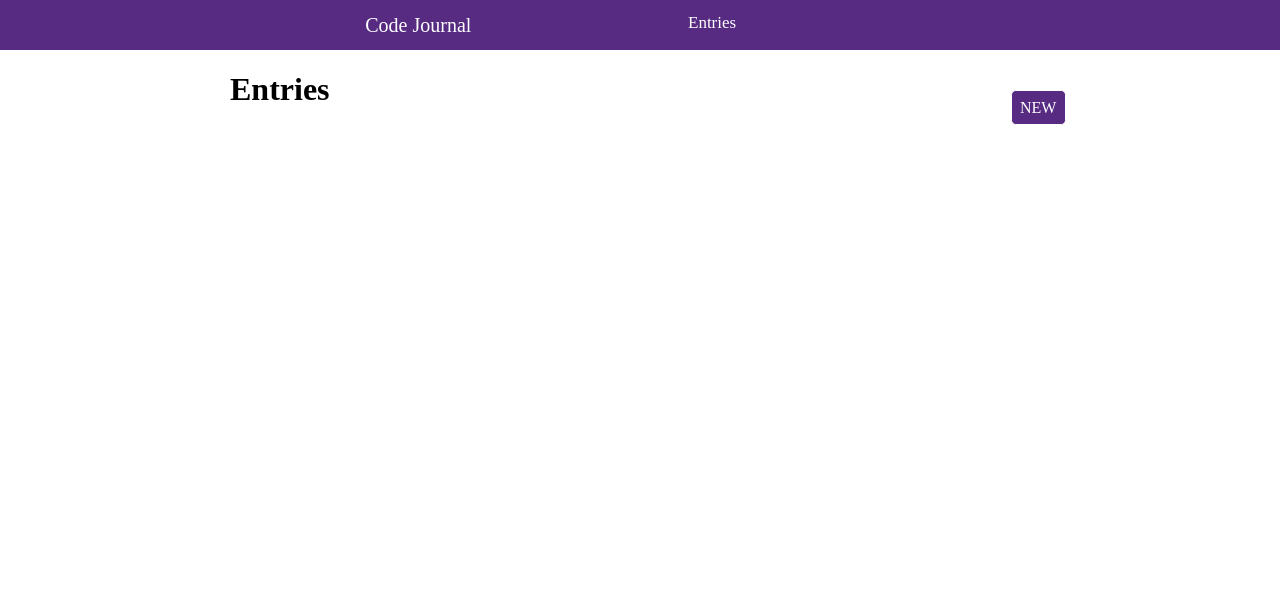
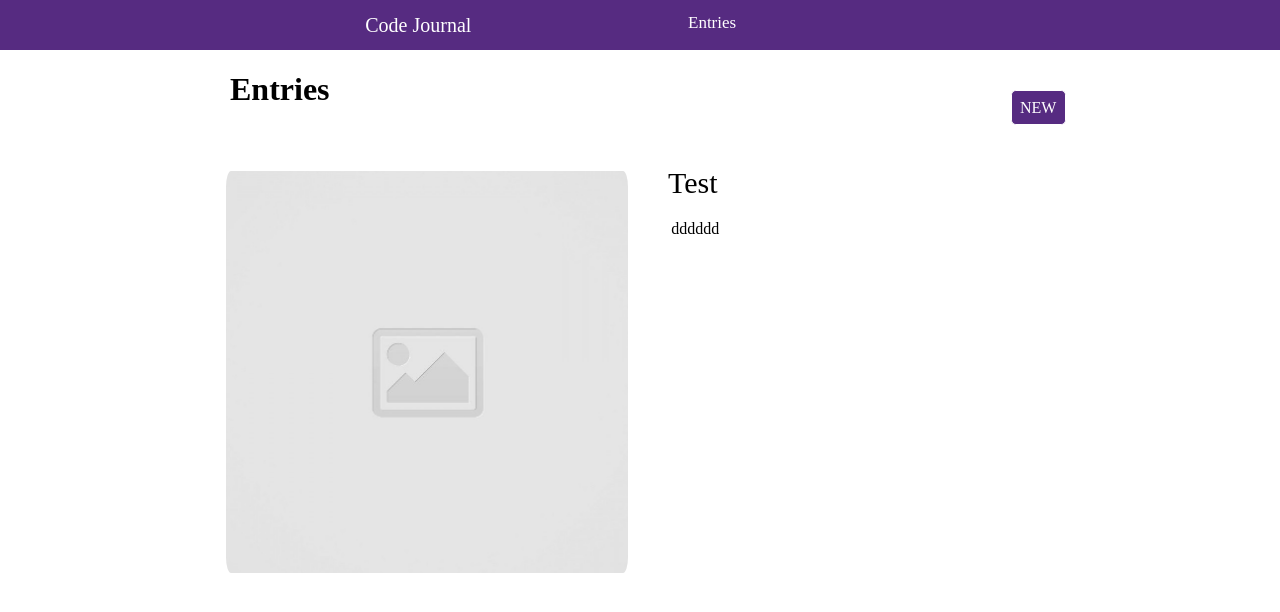
Before and after one commit to joshuapreciado/new-code-journal, a website: page index.html in a window 1280 px wide. Drawn offline with Linux system fonts and the light colour scheme; a web font is replaced by a local one.

Commit message:
Dummy entry Journal

```diff
--- a/css/styles.css
+++ b/css/styles.css
@@ -39,11 +39,12 @@ h2 {
   font-size: 23px;
 }
 
-img:nth-child(1) {
+img {
   width: 100%;
   height: auto;
   /* width: 80%; */
   column-width: 80%;
+  borderradiu
 }
 
 .titletextlabel {
@@ -154,6 +155,37 @@ h1 {
   margin-left: 1rem;
 }
 
+.paddingleft {
+  padding-left: 20px;
+}
+
+
+p {
+  overflow-wrap: break-word;
+}
+
+ul {
+  list-style: none;
+  padding-left: 0;
+}
+
+.borderradius {
+  border-radius: 4%;
+}
+
+.entryheading {
+  font-family: Proza Libre;
+  font-weight: normal;
+  font-size: 30px;
+}
+
+.marginleftlist {
+  margin-left: 1.2rem;
+}
+
+.margintop {
+  margin-top: 25px;
+}
 @media screen and (max-width: 700px) {
   .heading {
     width: 100%;
--- a/index.html
+++ b/index.html
@@ -20,7 +20,7 @@
   <header>
     <div class="containertwo">
       <h3 class="heading-text">Code Journal</h3>
-      <a href="#entries-form" class="entrieslink">Entries</a>
+      <nav><a href="#entries-form" class="entrieslink">Entries</a></nav>
     </div>
   </header>
   <main>
@@ -64,13 +64,22 @@
       </div>
     </form>
   </div>
-  <div data-view="entries" id="entries-form" class="entriesformclass">
+  <div data-view="entries" id="entries-form" class="entriesformclass ">
     <div class="container">
       <div class="row justifyconspaceb">
         <h1>Entries</h1>
-        <a id="newentry" href="#entry-form">NEW</a>
+        <a id="newentry" href="index.html">NEW</a>
       </div>
-      <ul id="unordered-list" class="unorderedentries"></ul>
+      <ul id="unordered-list" class="unorderedentries">
+        <li class="row">
+          <img class="imgexample column-half borderradius margintop" src="images/placeholder-image-square.jpg"
+           alt="placeholder">
+          <div class="column-half">
+            <h1 class="entryheading">Test</h1>
+            <p class="marginleftlist">dddddd</p>
+          </div>
+        </li>
+      </ul>
     </div>
   </div>
   <script src="js/data.js"></script>
--- a/js/main.js
+++ b/js/main.js
@@ -3,9 +3,11 @@
 var photoholder = document.querySelector('.phototext');
 var fakeimage = document.querySelector('.standard-image')
 var formelement = document.querySelector('form');
-var viewentry = document.querySelector('.ul');
+var viewentry = document.querySelector('ul');
 var entriesform = document.querySelector('[data-view="entries"]');
 var entryformview = document.querySelector('[data-view="entry-form"]');
+var headerOneEntries = document.querySelector('h1');
+
 
 photoholder.addEventListener('input', inputhandler);
 
@@ -34,15 +36,11 @@ entryform.addEventListener('submit', function entrynew(event) {
   data.entries.unshift(inputvalues);
   fakeimage.src = 'images/placeholder-image-square.jpg';
   formelement.reset();
+})
 
-  entryformview.className = 'hidden';
 
-  for (var i = 0; i < data.entries.length; i++) {
-    var testentry = data.entries[i];
-    viewentry.appendChild(testentry);
-  }
 
-})
+
 //Add some dummy journal entries to the unordered- Y
 //list in the HTML and style them to match the wireframe. Y
 // Check that the entries list looks good on both mobile and desktop screens. Y
@@ -56,12 +54,14 @@ entryform.addEventListener('submit', function entrynew(event) {
 // Ensure that submitoting a new journal entry also creates a new DOM tree for it and adds it to the page.
 // Ensure that submitting a new jurnal entry automatically shows the 'entries' view without reloading the page.
 
-/**<div data-view="entries" id="entries-form" class="entriesformclass ">
-  < div class="container" >
-    <div class="row justifyconspaceb">
-      <h1>Entries</h1>
-      <a id="newentry" href="#entry-form">NEW</a>
-    </div>
-    <ul id="unordered-list" class="unorderedentries"></ul>
-  </div>
+/**      <ul id="unordered-list" class="unorderedentries">
+        <li class="row">
+          <img class="imgexample column-half borderradius margintop" src="images/placeholder-image-square.jpg"
+           alt="placeholder">
+          <div class="column-half">
+            <h1 class="entryheading">Test</h1>
+            <p class="marginleftlist">dddddd</p>
+          </div>
+        </li>
+      </ul>
 **/
```
